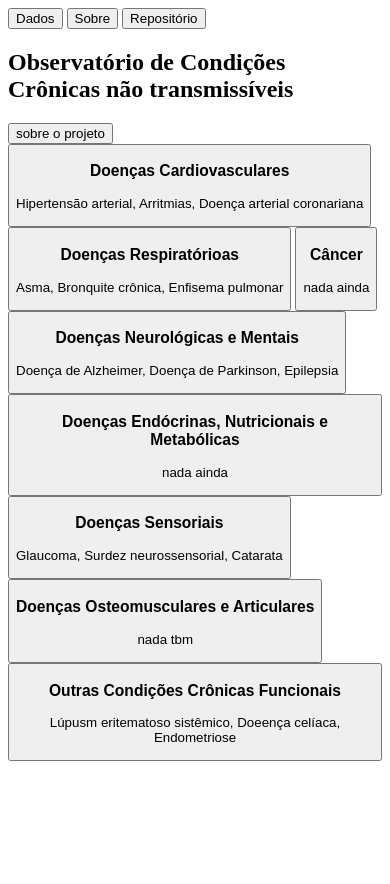
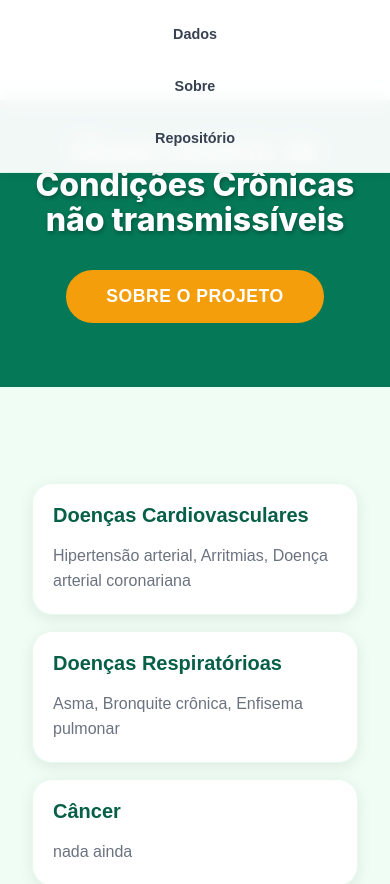
Before and after one commit to DinizKaua/OCCNT-FrontEnd, a plain HTML site: page index.html in a window 390 px wide. Shown: the top 884 px of the page. Before the commit the page ends 844 px from the top, so only its background shows below. Drawn offline with Linux system fonts and the light colour scheme.

Commit message:
OCCNT
implementei o grafico usando canva + chart.js e coloquei uma pitada de css só por enquanto

```diff
--- /dev/null
+++ b/assets/css/cards.css
@@ -0,0 +1,92 @@
+.diseases-section {
+    padding: 4rem 2rem;
+    max-width: 1400px;
+    margin: 0 auto;
+}
+
+.diseases-grid {
+    display: grid;
+    grid-template-columns: repeat(auto-fit, minmax(350px, 1fr));
+    gap: 2rem;
+    margin-top: 2rem;
+}
+
+.disease-card {
+    background: rgba(255, 255, 255, 0.9);
+    border: 1px solid rgba(34, 197, 94, 0.1);
+    border-radius: 20px;
+    padding: 2rem;
+    cursor: pointer;
+    transition: all 0.2s ease;
+    box-shadow: 0 4px 15px rgba(0, 0, 0, 0.08);
+}
+
+.disease-card:hover {
+    transform: translateY(-4px);
+    box-shadow: 0 8px 25px rgba(34, 197, 94, 0.15);
+    background: rgba(255, 255, 255, 0.95);
+}
+
+.card-content {
+    text-align: left;
+}
+
+.card-title {
+    font-size: 1.5rem;
+    font-weight: 700;
+    color: #065f46;
+    margin-bottom: 1rem;
+    transition: color 0.2s ease;
+}
+
+.disease-card:hover .card-title {
+    color: #059669;
+}
+
+.card-description {
+    color: #6b7280;
+    font-size: 1rem;
+    line-height: 1.6;
+    transition: color 0.2s ease;
+}
+
+.disease-card:hover .card-description {
+    color: #374151;
+}
+
+/* Cores específicas por categoria */
+.disease-card[data-category="cardiovascular"]:hover .card-title { color: #dc2626; }
+.disease-card[data-category="respiratoria"]:hover .card-title { color: #2563eb; }
+.disease-card[data-category="cancer"]:hover .card-title { color: #7c3aed; }
+.disease-card[data-category="neurologica"]:hover .card-title { color: #db2777; }
+.disease-card[data-category="endocrina"]:hover .card-title { color: #d97706; }
+.disease-card[data-category="sensorial"]:hover .card-title { color: #0d9488; }
+.disease-card[data-category="osteomuscular"]:hover .card-title { color: #84cc16; }
+.disease-card[data-category="outras"]:hover .card-title { color: #6366f1; }
+
+@media (max-width: 768px) {
+    .diseases-grid {
+        grid-template-columns: 1fr;
+        gap: 1.5rem;
+    }
+
+    .disease-card {
+        padding: 1.5rem;
+    }
+}
+
+@media (max-width: 480px) {
+    .diseases-grid {
+        grid-template-columns: 1fr;
+        gap: 1rem;
+    }
+
+    .disease-card {
+        padding: 1.25rem;
+    }
+
+    .card-title {
+        font-size: 1.25rem;
+    }
+
+}
--- /dev/null
+++ b/assets/css/navigation.css
@@ -0,0 +1,129 @@
+* {
+    margin: 0;
+    padding: 0;
+    box-sizing: border-box;
+}
+
+body {
+    font-family: 'Inter', -apple-system, BlinkMacSystemFont, 'Segoe UI', Roboto, sans-serif;
+    line-height: 1.6;
+    color: #1f2937;
+    background: #f0fdf4;
+    min-height: 100vh;
+}
+
+/* Header */
+.header {
+    position: fixed;
+    top: 0;
+    left: 0;
+    right: 0;
+    z-index: 1000;
+    background: rgba(255, 255, 255, 0.95);
+    backdrop-filter: blur(10px);
+    border-bottom: 1px solid rgba(34, 197, 94, 0.1);
+    padding: 1rem 0;
+    box-shadow: 0 2px 10px rgba(0, 0, 0, 0.05);
+}
+
+.navigation {
+    max-width: 1200px;
+    margin: 0 auto;
+    display: flex;
+    justify-content: center;
+    gap: 2rem;
+    padding: 0 2rem;
+}
+
+.nav-button {
+    padding: 0.75rem 1.5rem;
+    background: transparent;
+    border: 2px solid transparent;
+    color: #374151;
+    font-weight: 600;
+    border-radius: 50px;
+    cursor: pointer;
+    transition: all 0.2s ease;
+}
+
+.nav-button:hover {
+    color: #22c55e;
+    border-color: #22c55e;
+    transform: translateY(-1px);
+}
+
+/* Main Content */
+.main-content {
+    padding-top: 100px;
+    min-height: 100vh;
+}
+
+/* Hero Section */
+.hero-section {
+    text-align: center;
+    padding: 4rem 2rem 6rem;
+    background: #047857;
+    position: relative;
+}
+
+.hero-content {
+    max-width: 800px;
+    margin: 0 auto;
+}
+
+.main-title {
+    font-size: clamp(2.5rem, 5vw, 4rem);
+    font-weight: 800;
+    color: white;
+    margin-bottom: 2rem;
+    text-shadow: 1px 2px 4px rgba(0, 0, 0, 0.3);
+    line-height: 1.1;
+}
+
+.about-button {
+    padding: 1rem 2.5rem;
+    background: #f59e0b;
+    border: none;
+    color: white;
+    font-weight: 700;
+    font-size: 1.1rem;
+    border-radius: 50px;
+    cursor: pointer;
+    transition: all 0.2s ease;
+    text-transform: uppercase;
+    letter-spacing: 0.5px;
+}
+
+.about-button:hover {
+    background: #d97706;
+    transform: translateY(-2px);
+}
+
+/* Responsividade */
+@media (max-width: 768px) {
+    .navigation {
+        flex-direction: column;
+        gap: 1rem;
+        align-items: center;
+    }
+
+    .nav-button {
+        width: 200px;
+        text-align: center;
+    }
+
+    .hero-section {
+        padding: 2rem 1rem 4rem;
+    }
+
+    .main-title {
+        font-size: 2rem;
+    }
+}
+
+@media (max-width: 480px) {
+    .nav-button {
+        padding: 0.5rem 1rem;
+        font-size: 0.9rem;
+    }
+}
--- a/index.html
+++ b/index.html
@@ -13,6 +13,10 @@
             <button class="nav-button" data-section="sobre">Sobre</button>
             <button class="nav-button" data-section="repositorio">Repositório</button>
         </nav>
+
+        <script src="assets/js/navigation.js"></script>
+        <link rel="stylesheet" href="/assets/css/navigation.css">
+        <link rel="stylesheet" href="/assets/css/cards.css">
     </header>
 
     <main class="main-content">
@@ -85,7 +89,5 @@
             </div>
         </section>
     </main>
-
-    <script src="assets/js/navigation.js"></script>
 </body>
 </html>
```
Also changed, not shown: assets/js/chart.js (added, +36 -0 lines), pages/categoria/categoria.html (+5 -4 lines), pages/observatorio/data/dados.json (added, +13 -0 lines), pages/observatorio/observatorio.html (+10 -4 lines), pages/outros/repositorio.html (+3 -2 lines), pages/outros/sobre.html (+3 -1 lines).
